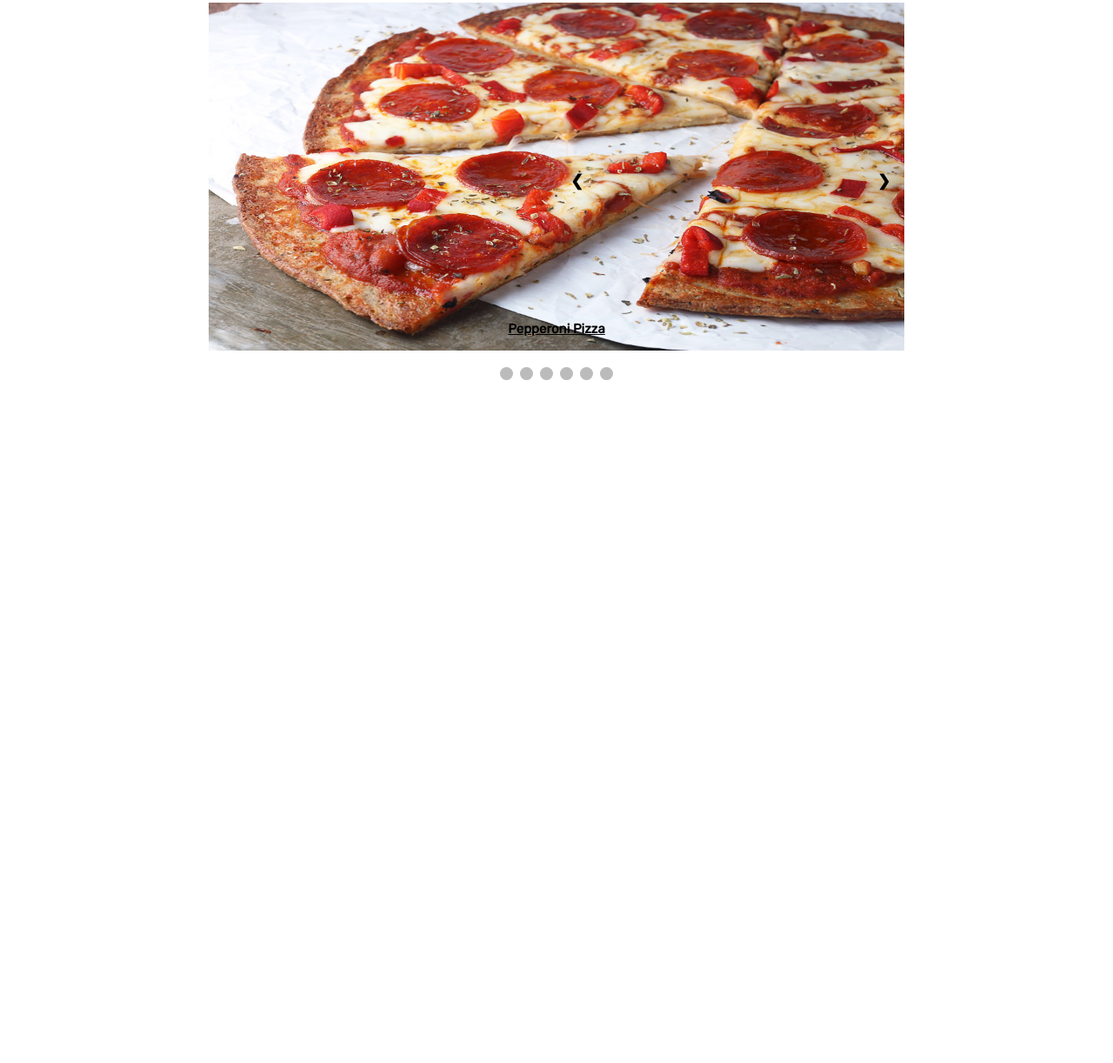
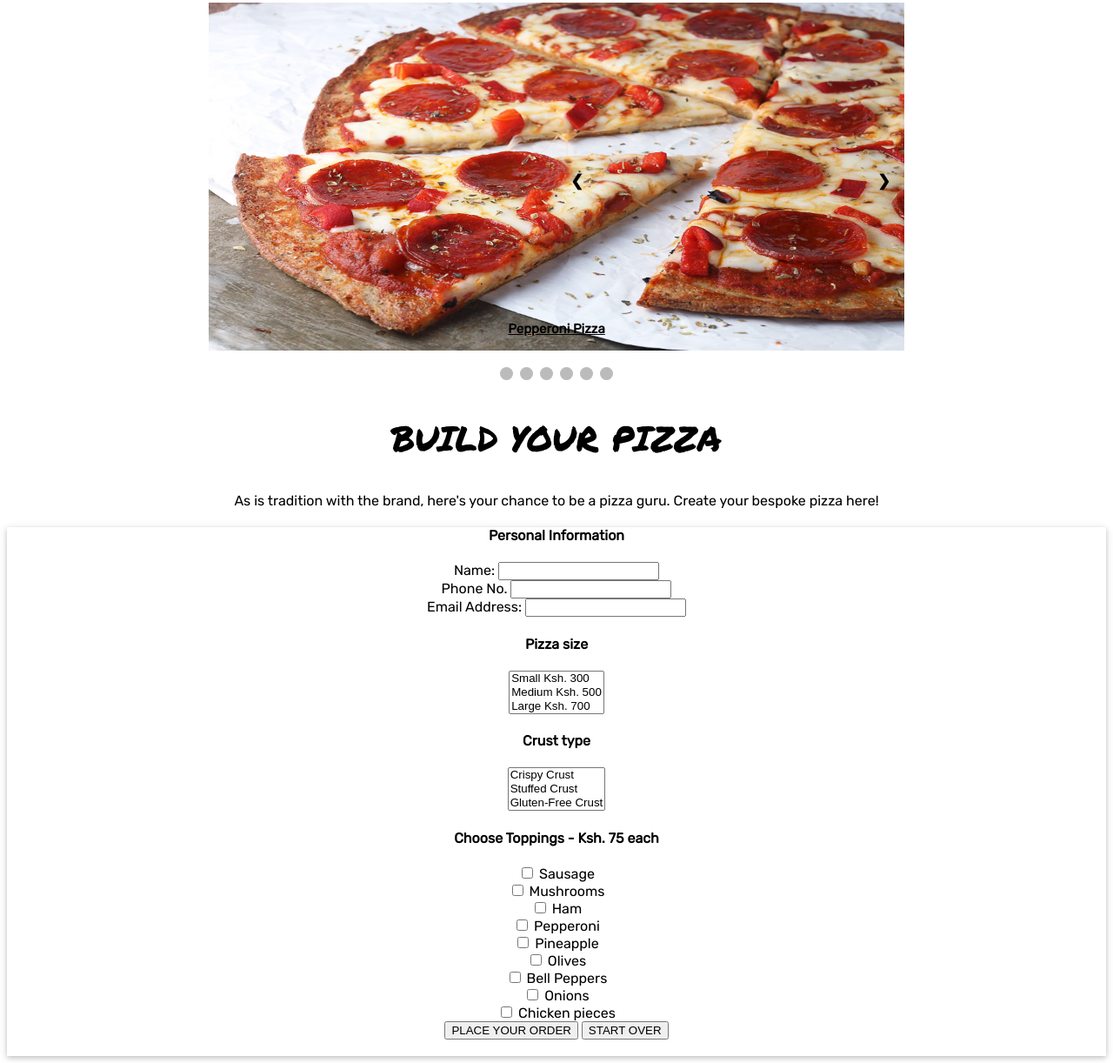
Before and after one commit to Marcusjnls/pizza-place, a plain HTML site: page index.html in a window 1280 px wide. Shown: the part 1115-2337 px from the top of the page at 87% size. Before the commit the page ends 1564 px from the top, so only its background shows below. Drawn offline with nearby package versions, Linux system fonts and the light colour scheme.

Commit message:
Create basic form structure with checkboxes and data lists

```diff
--- a/index.html
+++ b/index.html
@@ -38,32 +38,32 @@
     <div class="container-fluid text-center">
       <h2>GALLERY</h2>
       <div class="slideshow-container">
-        <div class="mySlides fade">
+        <div class="mySlides fadeOutLeft">
           <div class="numbertext">1 / 6</div>
           <img src="img/cheese-pizza.jpg" style="width:100%" height="400px" >
           <div class="caption">Plain Cheese Pizza</div>
         </div>
-        <div class="mySlides fade">
+        <div class="mySlides fadeOutLeft">
           <div class="numbertext">2 / 6</div>
           <img src="img/pepperoni-pizza.jpg" style="width:100%" height="400px" >
           <div class="caption">Pepperoni Pizza</div>
         </div>
-        <div class="mySlides fade">
+        <div class="mySlides fadeOutLeft">
           <div class="numbertext">3 / 6</div>
           <img src="img/chicken-pizza.jpg" style="width:100%" height="400px" >
           <div class="caption">Chicken Pizza</div>
         </div>
-        <div class="mySlides fade">
+        <div class="mySlides fadeOutLeft">
           <div class="numbertext">4 / 6</div>
           <img src="img/vegeterian-pizza.jpg" style="width:100%" height="400px" >
           <div class="caption">Vegeterian Pizza</div>
         </div>
-        <div class="mySlides fade">
+        <div class="mySlides fadeOutLeft">
           <div class="numbertext">5 / 6</div>
           <img src="img/meat-deluxe-pizza.jpg" style="width:100%" height="400px" >
           <div class="caption">Meat Deluxe Pizza</div>
         </div>
-        <div class="mySlides fade">
+        <div class="mySlides fadeOutLeft">
           <div class="numbertext">6 / 6</div>
           <img src="img/hawaiian-pizza.jpg" style="width:100%" height="400px" >
           <div class="caption">Hawaiian Pizza</div>
@@ -81,6 +81,50 @@
           <span class="dot" onclick="currentSlide(6)"></span>
         </div>
     </div>
+    <form>
+      <div class="order-form container text-center">
+        <h2>BUILD YOUR PIZZA</h2>
+        <p>As is tradition with the brand, here's your chance to be a pizza guru. Create your bespoke pizza here!</p>
+        <div class="card-deck">
+          <div class="card">
+
+              <h4><strong>Personal Information</strong></h4>
+              <div class="text-left">
+                Name:           <input name="name" id="text-box"/><br />
+                Phone No.       <input type="tel" name="phone" id="text-box"/><br />
+                Email Address:  <input type="email" name="email" id="text-box" />
+              </div>
+            <!-- <fieldset> -->
+              <h4><strong>Pizza size</strong></h4>
+              <select name="size" size="3">
+                <option value="1">Small Ksh. 300</option>
+                <option value="2">Medium Ksh. 500</option>
+                <option value="3">Large Ksh. 700</option>
+              </select>
+              <h4><strong>Crust type</strong></h4>
+              <select name="crust" size="3">
+                <option value="1">Crispy Crust</option>
+                <option value="2">Stuffed Crust</option>
+                <option value="3">Gluten-Free Crust</option>
+              </select>
+              <h4><strong>Choose Toppings - Ksh. 75 each</strong></h4>
+                <input type="checkbox" name="topping" value="1" class="checkbox"/> Sausage<br />
+                <input type="checkbox" name="topping" value="2" class="checkbox"/> Mushrooms<br />
+                <input type="checkbox" name="topping" value="3" class="checkbox"/> Ham<br />
+                <input type="checkbox" name="topping" value="4" class="checkbox"/> Pepperoni<br />
+                <input type="checkbox" name="topping" value="5" class="checkbox"/> Pineapple<br />
+                <input type="checkbox" name="topping" value="6" class="checkbox"/> Olives<br />
+                <input type="checkbox" name="topping" value="7" class="checkbox"/> Bell Peppers<br />
+                <input type="checkbox" name="topping" value="8" class="checkbox"/> Onions<br />
+                <input type="checkbox" name="topping" value="9" class="checkbox"/> Chicken pieces<br />
+
+            <input type="submit" value="PLACE YOUR ORDER" />
+            <input type="reset" value="START OVER" />
+            <br /><br />
+          </div>
+        </div>
+      </div>
+    </form>
 
 
 
```
